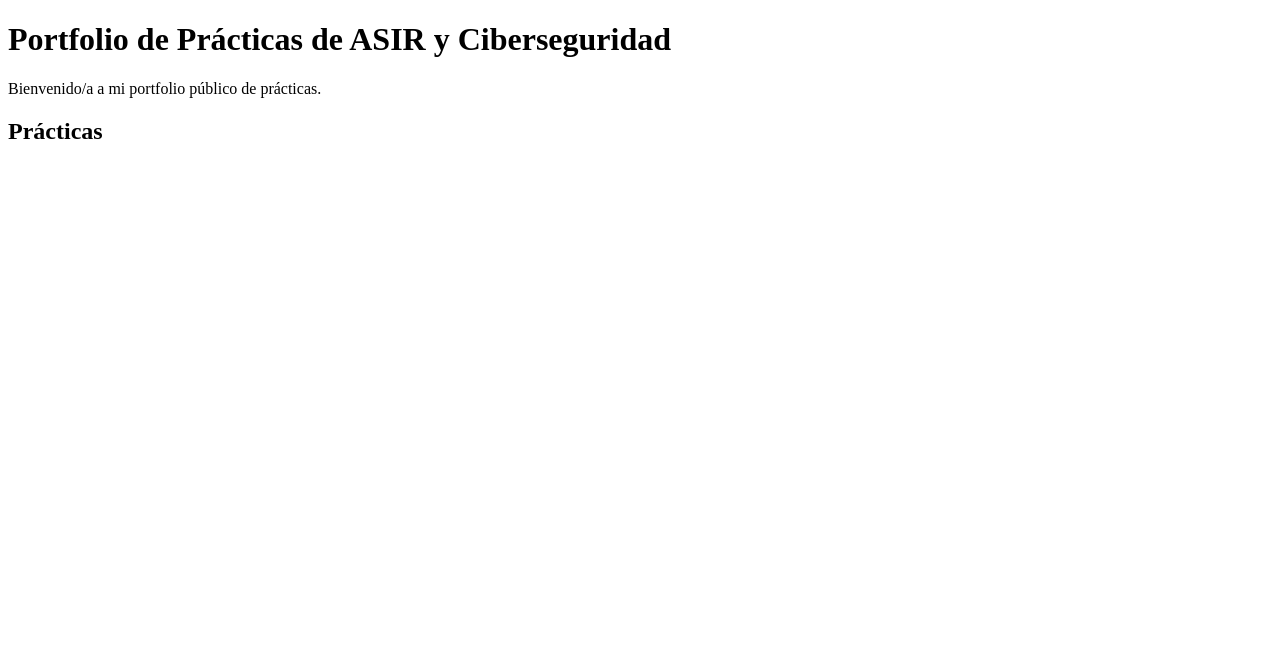
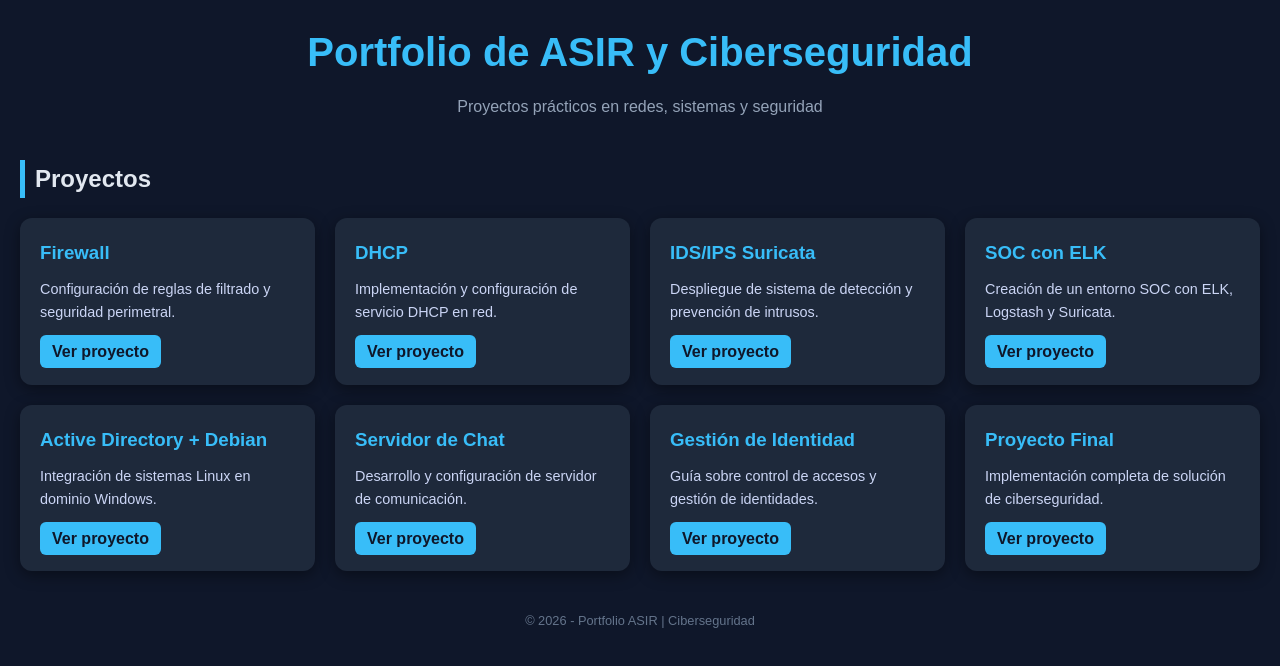
Before and after one commit to paaulafdzzz/paaulafdzzz-portfolio-publico, a plain HTML site: page docs/index.html in a window 1280 px wide. Drawn offline with Linux system fonts and the light colour scheme.

Commit message:
Update index.html

```diff
--- a/docs/index.html
+++ b/docs/index.html
@@ -3,13 +3,165 @@
 <head>
   <meta charset="UTF-8">
   <title>Portfolio ASIR y Ciberseguridad</title>
+
+  <style>
+    /* Reset básico */
+    * {
+      margin: 0;
+      padding: 0;
+      box-sizing: border-box;
+      font-family: Arial, sans-serif;
+    }
+
+    body {
+      background-color: #0f172a; /* azul oscuro */
+      color: #e2e8f0; /* gris claro */
+      line-height: 1.6;
+      padding: 20px;
+    }
+
+    header {
+      text-align: center;
+      margin-bottom: 40px;
+    }
+
+    header h1 {
+      color: #38bdf8; /* azul claro */
+      font-size: 2.5rem;
+      margin-bottom: 10px;
+    }
+
+    header p {
+      color: #94a3b8;
+    }
+
+    h2 {
+      margin-bottom: 20px;
+      border-left: 5px solid #38bdf8;
+      padding-left: 10px;
+    }
+
+    /* Grid de proyectos */
+    .proyectos {
+      display: grid;
+      grid-template-columns: repeat(auto-fit, minmax(250px, 1fr));
+      gap: 20px;
+    }
+
+    /* Tarjetas */
+    .card {
+      background-color: #1e293b;
+      padding: 20px;
+      border-radius: 12px;
+      box-shadow: 0 4px 15px rgba(0,0,0,0.4);
+      transition: transform 0.2s, box-shadow 0.2s;
+    }
+
+    .card:hover {
+      transform: translateY(-5px);
+      box-shadow: 0 6px 20px rgba(56,189,248,0.3);
+    }
+
+    .card h3 {
+      color: #38bdf8;
+      margin-bottom: 10px;
+    }
+
+    .card p {
+      font-size: 0.9rem;
+      margin-bottom: 15px;
+      color: #cbd5f5;
+    }
+
+    .card a {
+      text-decoration: none;
+      color: #0f172a;
+      background-color: #38bdf8;
+      padding: 8px 12px;
+      border-radius: 6px;
+      font-weight: bold;
+      transition: background 0.2s;
+    }
+
+    .card a:hover {
+      background-color: #0ea5e9;
+    }
+
+    footer {
+      text-align: center;
+      margin-top: 40px;
+      font-size: 0.8rem;
+      color: #64748b;
+    }
+  </style>
 </head>
+
 <body>
-  <h1>Portfolio de Prácticas de ASIR y Ciberseguridad</h1>
-  <p>Bienvenido/a a mi portfolio público de prácticas.</p>
 
-  <h2>Prácticas</h2>
-  <ul>
-  </ul>
+  <header>
+    <h1>Portfolio de ASIR y Ciberseguridad</h1>
+    <p>Proyectos prácticos en redes, sistemas y seguridad</p>
+  </header>
+
+  <section>
+    <h2>Proyectos</h2>
+
+    <div class="proyectos">
+
+      <div class="card">
+        <h3>Firewall</h3>
+        <p>Configuración de reglas de filtrado y seguridad perimetral.</p>
+        <a href="docs/FIREWALL.pdf" target="_blank">Ver proyecto</a>
+      </div>
+
+      <div class="card">
+        <h3>DHCP</h3>
+        <p>Implementación y configuración de servicio DHCP en red.</p>
+        <a href="docs/DHCP%20VERSION2.pdf" target="_blank">Ver proyecto</a>
+      </div>
+
+      <div class="card">
+        <h3>IDS/IPS Suricata</h3>
+        <p>Despliegue de sistema de detección y prevención de intrusos.</p>
+        <a href="docs/Configuracion%20IDS-IPS%20Suricata.pdf" target="_blank">Ver proyecto</a>
+      </div>
+
+      <div class="card">
+        <h3>SOC con ELK</h3>
+        <p>Creación de un entorno SOC con ELK, Logstash y Suricata.</p>
+        <a href="docs/Creaci%C3%B3n%20de%20un%20SOC%20con%20ELK,%20Logstash,%20Suricata.pdf" target="_blank">Ver proyecto</a>
+      </div>
+
+      <div class="card">
+        <h3>Active Directory + Debian</h3>
+        <p>Integración de sistemas Linux en dominio Windows.</p>
+        <a href="docs/A%C3%B1adir%20Debian%20a%20Active%20Directory.pdf" target="_blank">Ver proyecto</a>
+      </div>
+
+      <div class="card">
+        <h3>Servidor de Chat</h3>
+        <p>Desarrollo y configuración de servidor de comunicación.</p>
+        <a href="docs/serverchat.pdf" target="_blank">Ver proyecto</a>
+      </div>
+
+      <div class="card">
+        <h3>Gestión de Identidad</h3>
+        <p>Guía sobre control de accesos y gestión de identidades.</p>
+        <a href="docs/guia%20de%20gestion%20de%20la%20identidad.pdf" target="_blank">Ver proyecto</a>
+      </div>
+
+      <div class="card">
+        <h3>Proyecto Final</h3>
+        <p>Implementación completa de solución de ciberseguridad.</p>
+        <a href="docs/proxecto%20fin%20de%20ciclo%2024-25.pdf" target="_blank">Ver proyecto</a>
+      </div>
+
+    </div>
+  </section>
+
+  <footer>
+    <p>© 2026 - Portfolio ASIR | Ciberseguridad</p>
+  </footer>
+
 </body>
 </html>
```
